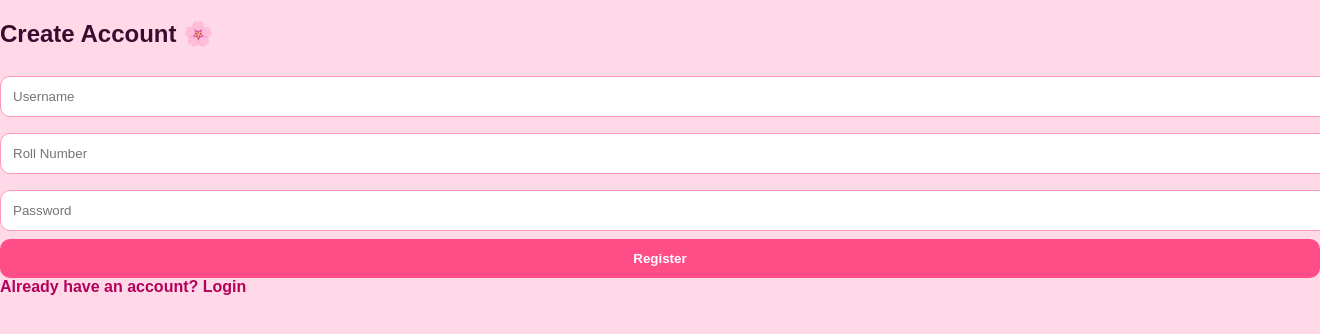
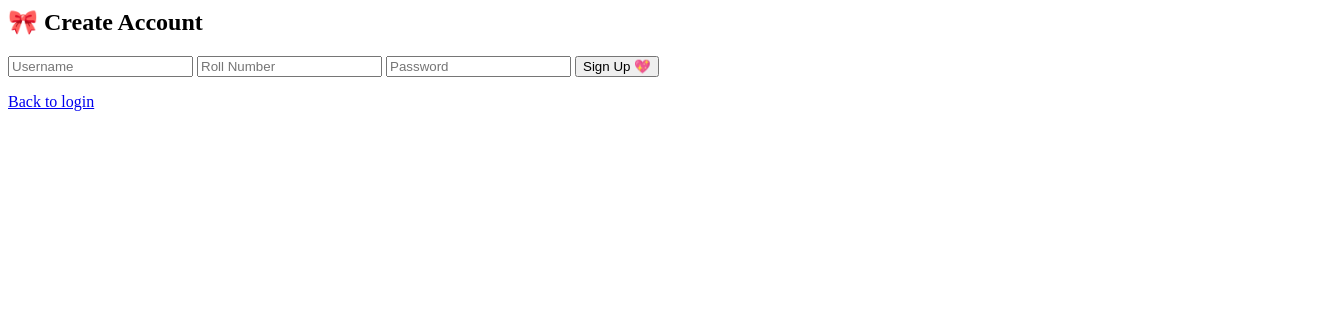
Before and after one commit to nikithabharath11-collab/AI_Task_Manager, a Flask app: page /register in a window 1320 px wide; the page is wider, and only the part inside the window is pictured. Shown: the top 334 px of that part. Run offline with Flask 3, Linux system fonts and the light colour scheme; some libraries are stand-ins or nearby versions.

Commit message:
Update register.html

```diff
--- a/templates/register.html
+++ b/templates/register.html
@@ -1,21 +1,13 @@
-<!DOCTYPE html>
-<html>
-<head>
-<link rel="stylesheet" href="/static/style.css">
-</head>
-<body class="pinkbg">
-<div class="card">
-    <h2>Create Account 🌸</h2>
-
-    <form method="POST">
-        <input name="username" placeholder="Username" required>
-        <input name="roll" placeholder="Roll Number" required>
-        <input name="password" type="password" placeholder="Password" required>
-        <button type="submit">Register</button>
-    </form>
-
-    <a href="/">Already have an account? Login</a>
-    <p class="error">{{error}}</p>
+<body>
+<div class="container">
+<h2>🎀 Create Account</h2>
+<form method="POST">
+<input name="username" placeholder="Username" required>
+<input name="roll" placeholder="Roll Number" required>
+<input name="password" type="password" placeholder="Password" required>
+<button>Sign Up 💖</button>
+</form>
+<p style="color:red">{{error}}</p>
+<a href="/">Back to login</a>
 </div>
 </body>
-</html>
```
